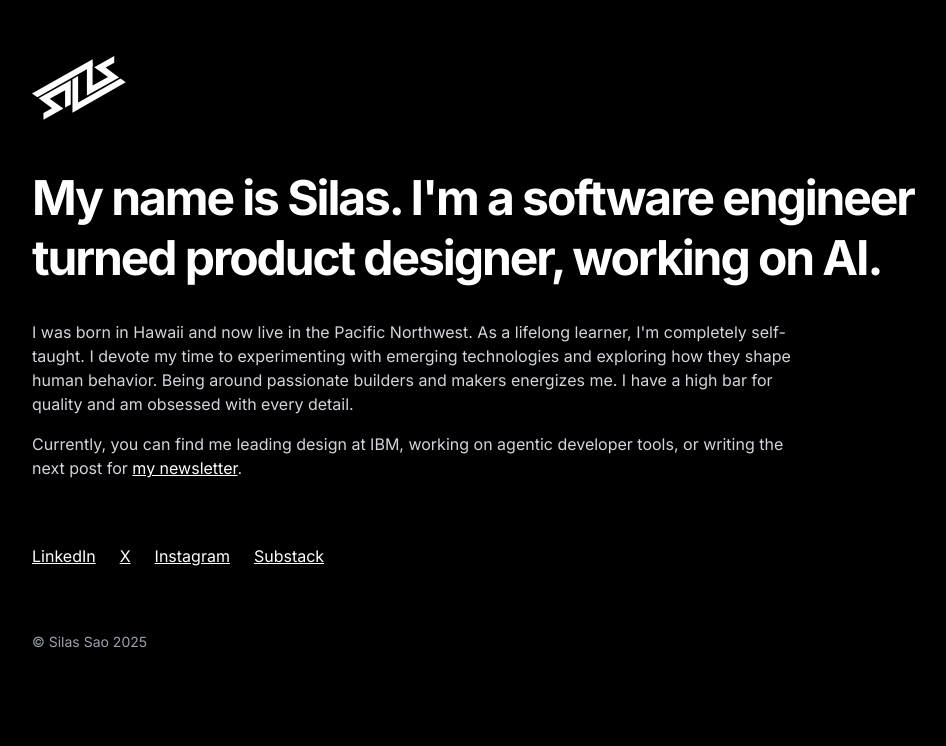
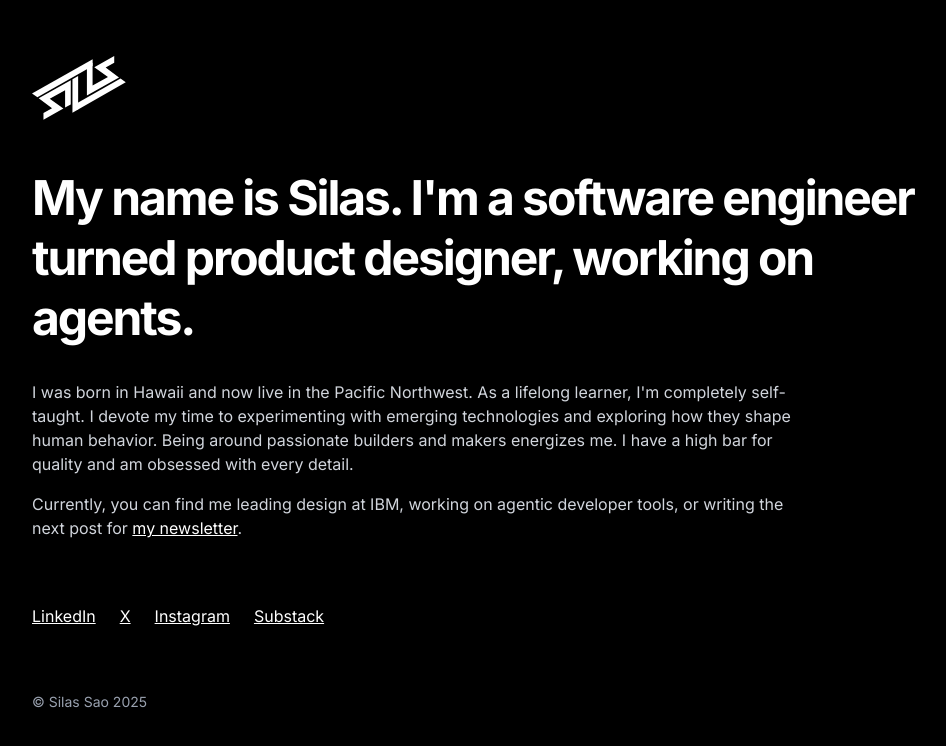
Before and after one commit to sao/silassao.com, a Next.js app: page / in a window 1280 px wide. Shown: the top 746 px of the page, without its empty margins (32-978 px from the left). Built offline with nearby package versions, Linux system fonts and the light colour scheme.

Commit message:
Refactor: Change "AI" to "agents" in hero text
Co-authored-by: silas <silas@sao.haus>

```diff
--- a/app/page.tsx
+++ b/app/page.tsx
@@ -19,7 +19,7 @@ export default function Home() {
           {/* Hero Section */}
           <div className="mb-4 sm:mb-8">
             <h1 className="text-2xl sm:text-3xl md:text-4xl lg:text-5xl font-bold leading-tight tracking-[-2.1px]">
-              My name is Silas. I'm a software engineer turned product designer, working on AI.
+              My name is Silas. I'm a software engineer turned product designer, working on agents.
             </h1>
           </div>
 
```
